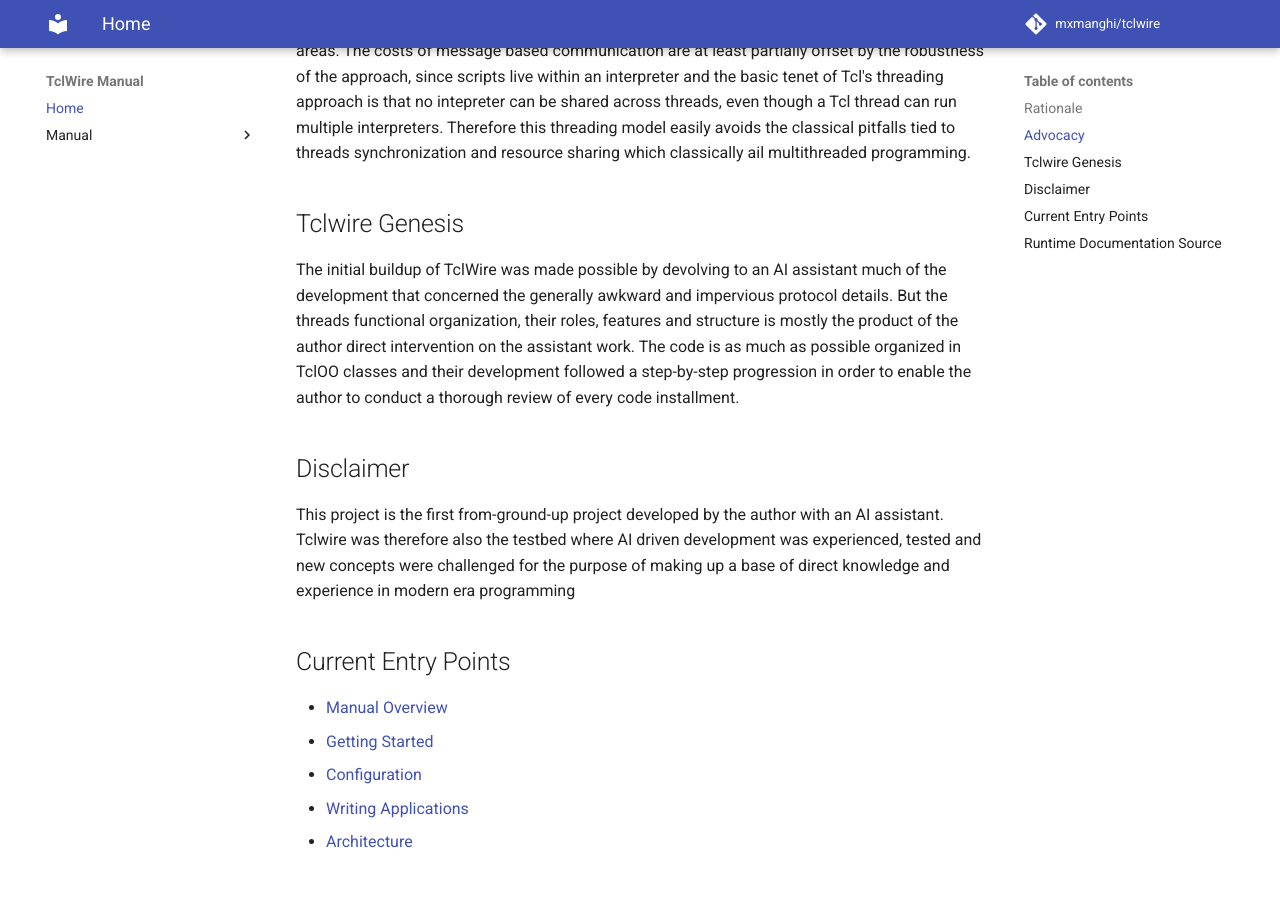
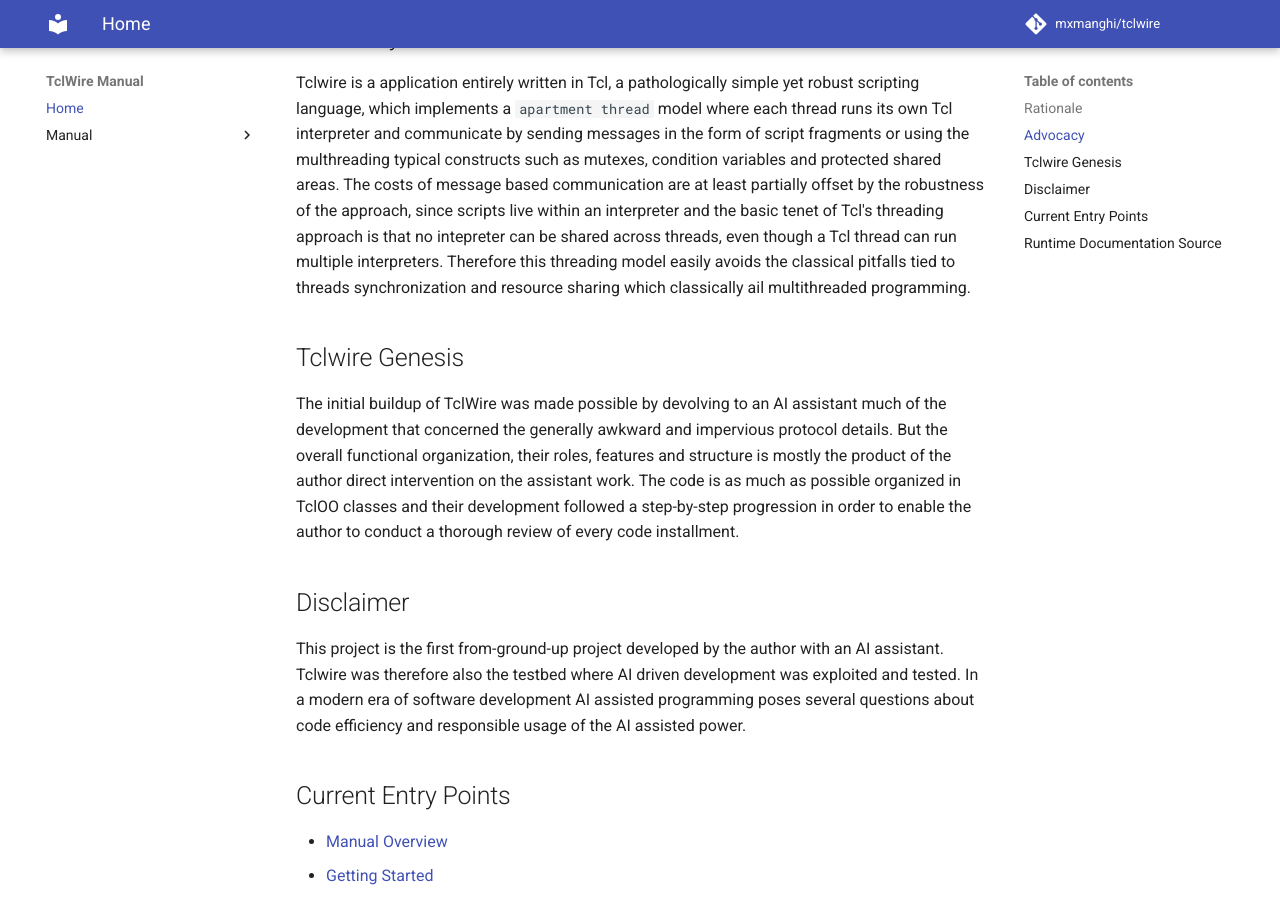
Before and after one commit to mxmanghi/tclwire, an MkDocs documentation site: the page built from doc/index.md, in a window 1280 px wide and 900 px high, scrolled down 1021 px. Built offline with MkDocs 1.6.1 and Material for MkDocs 9.7.7, drawn with Linux system fonts in a browser that asks for light colours; comment, search, counter and statistics services are not loaded; some of the changed text lies outside the part shown.

Commit message:
reworking introduction

```diff
--- a/doc/index.md
+++ b/doc/index.md
@@ -53,7 +60,7 @@ programming.
 
 The initial buildup of TclWire was made possible by devolving to an AI
 assistant much of the development that concerned the generally awkward
-and impervious protocol details. But the threads functional organization,
+and impervious protocol details. But the overall functional organization,
 their roles, features and structure is mostly the product of the author
 direct intervention on the assistant work. The code is as much as
 possible organized in TclOO classes and their development followed a
@@ -64,9 +71,9 @@ thorough review of every code installment.
 
 This project is the first from-ground-up project developed by the author
 with an AI assistant. Tclwire was therefore also the testbed where
-AI driven development was experienced, tested and new concepts were
-challenged for the purpose of making up a base of direct knowledge
-and experience in modern era programming
+AI driven development was exploited and tested. In a modern era of
+software development AI assisted programming poses several questions
+about code efficiency and responsible usage of the AI assisted power.
 
 ## Current Entry Points
 
```
Also changed, not shown: other parts of doc/index.md (+13 -6 lines).
